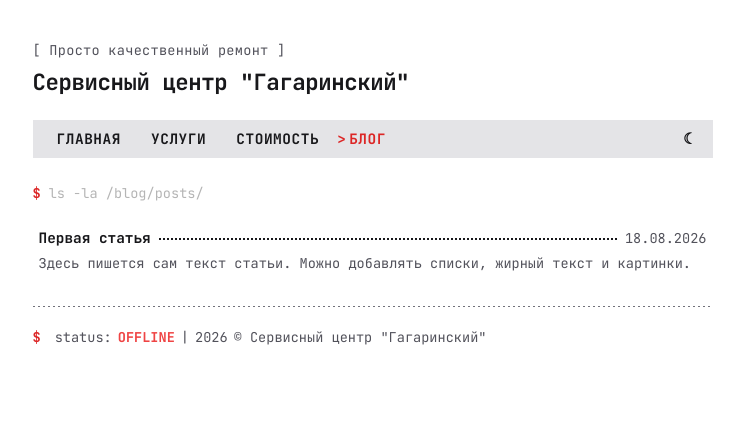
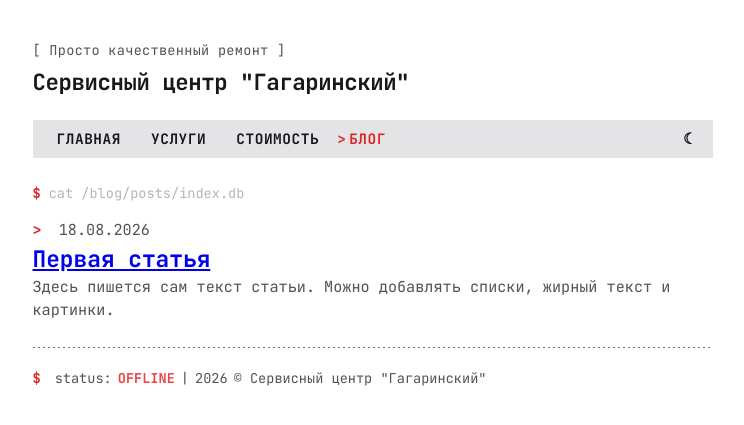
Before and after one commit to polinom11/polinom11.github.io, a Jekyll site: the page built from blog.html, in a window 1280 px wide. Shown: the top 425 px of the page, without its empty margins (260-1004 px from the left). Built offline with Jekyll 4.4.1, drawn with Linux system fonts in a browser that asks for light colours.

Commit message:
Update blog.html

```diff
--- a/blog.html
+++ b/blog.html
@@ -68,33 +68,28 @@ permalink: /blog.html
 
     <main class="blog-section">
         <p class="term-command">
-            <span class="prompt">$</span>ls -la /blog/posts/
+            <span class="prompt">$</span>cat /blog/posts/index.db
         </p>
 
-        <!-- Цикл вывода статей Jekyll -->
         {% if site.posts.size > 0 %}
-            {% for post in site.posts %}
-                <div class="blog-card service-row">
-                    <div class="service-details">
-                        <div class="service-header">
-                            <span class="service-name">
-                                <a href="{{ post.url }}" class="blog-link">
-                                    {{ post.title }}
-                                </a>
-                            </span>
-                            <span class="dots"></span>
-                            <span class="service-price blog-date">
-                                {{ post.date | date: "%d.%m.%Y" }}
-                            </span>
+            <div class="blog-cards-grid">
+                {% for post in site.posts %}
+                    <article class="post-card-box">
+                        <div class="post-card-header">
+                            <span class="prompt">></span>
+                            <span class="post-card-date">{{ post.date | date: "%d.%m.%Y" }}</span>
+                            <h2 class="post-card-title">
+                                <a href="{{ post.url }}">{{ post.title }}</a>
+                            </h2>
                         </div>
                         {% if post.description or post.excerpt %}
-                            <div class="service-desc">
-                                {{ post.description | default: post.excerpt | strip_html | truncate: 140 }}
+                            <div class="post-card-body">
+                                {{ post.description | default: post.excerpt | strip_html | truncate: 150 }}
                             </div>
                         {% endif %}
-                    </div>
-                </div>
-            {% endfor %}
+                    </article>
+                {% endfor %}
+            </div>
         {% else %}
             <div class="text-block empty-posts">
                 <p><span class="prompt">></span>Записи не найдены. Раздел находится в стадии наполнения...</p>
```
